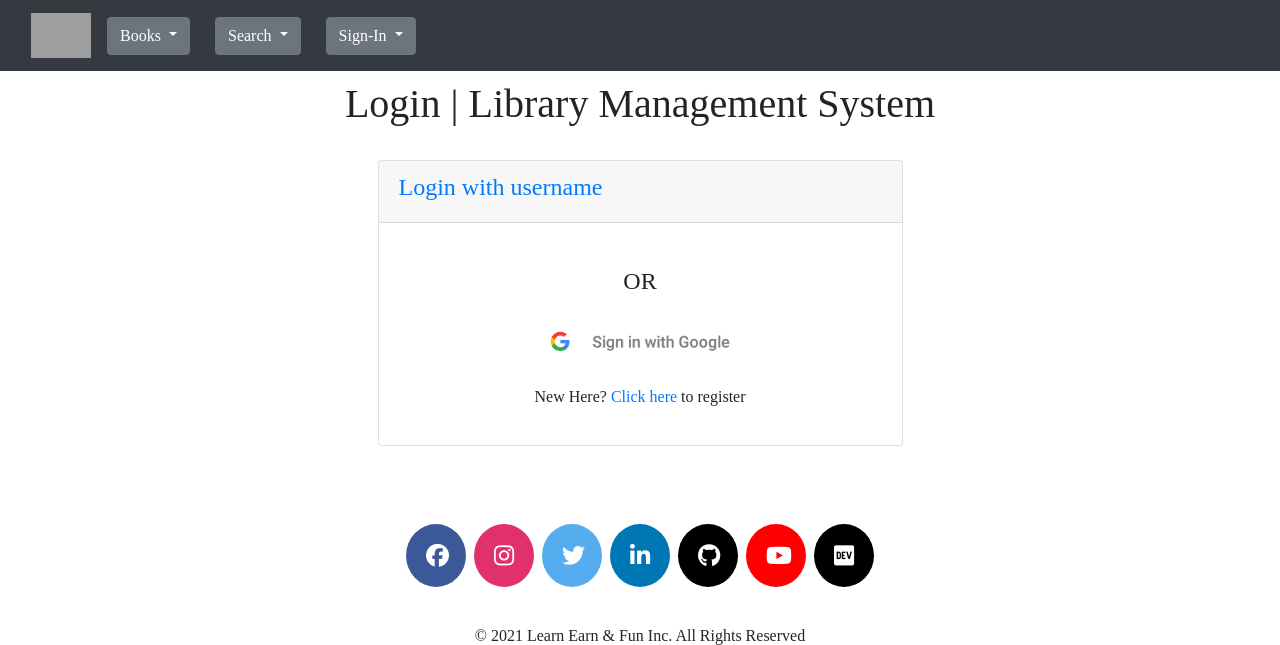
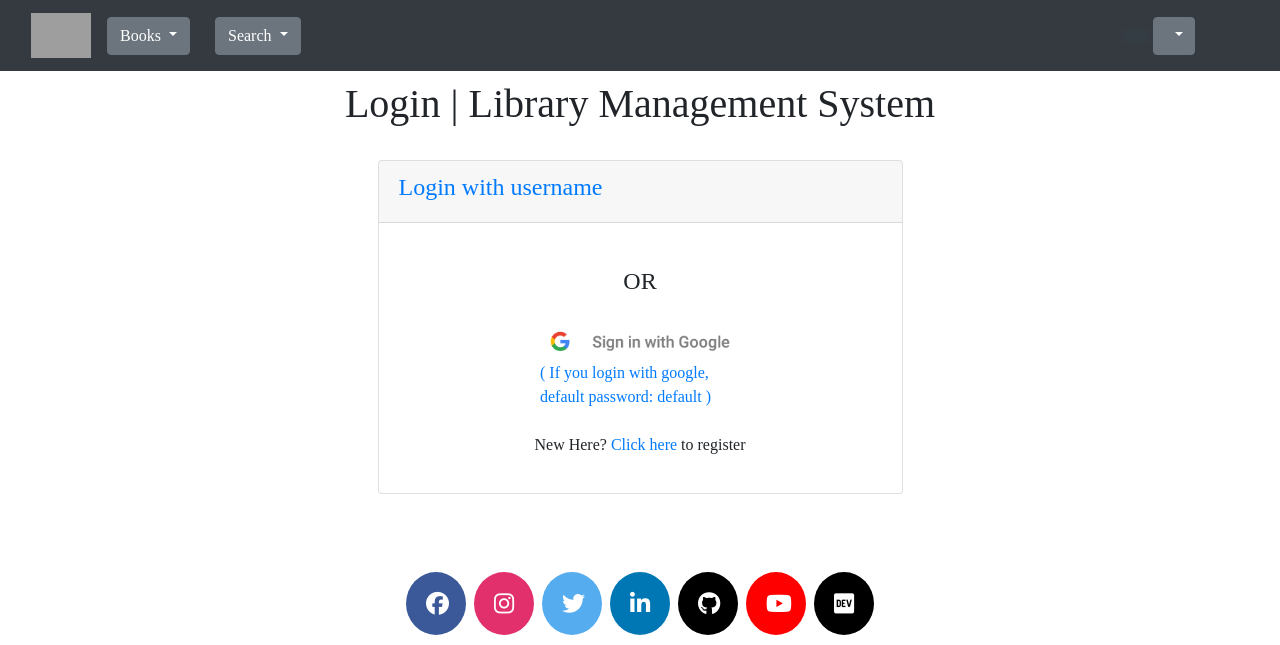
Before and after one commit to LearnEarn-Fun/Library-Management-System, a Flask app: page /login_options in a window 1280 px wide. Shown: the top 645 px of the page. Run offline with Flask 2, Linux system fonts and the light colour scheme; data comes from the database, SQL or seed files in the repository; some libraries are stand-ins or nearby versions; some web fonts are replaced; grey boxes are pictures that could not be loaded.

Commit message:
Update login_options.html

```diff
--- a/templates/login_options.html
+++ b/templates/login_options.html
@@ -21,6 +21,7 @@
                     <div class="mx-auto" style="width: 200px;">
                         <a class="mx-auto" href="{{ url_for('google_oauth.google_ouath') }}">
                             <img alt="Login with Google" class="mx-auto" src="static/images/google.png" width=200px>
+                            ( If you login with google, default password: default )
                         </a>
                     </div>
                     <br>
```
